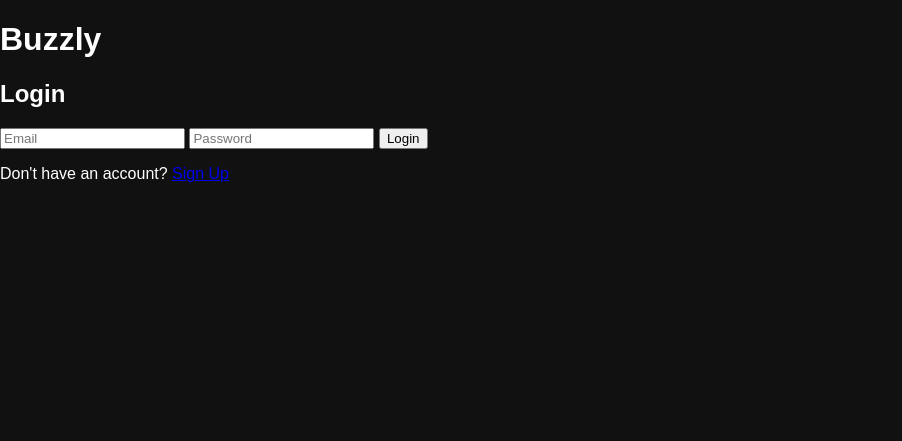
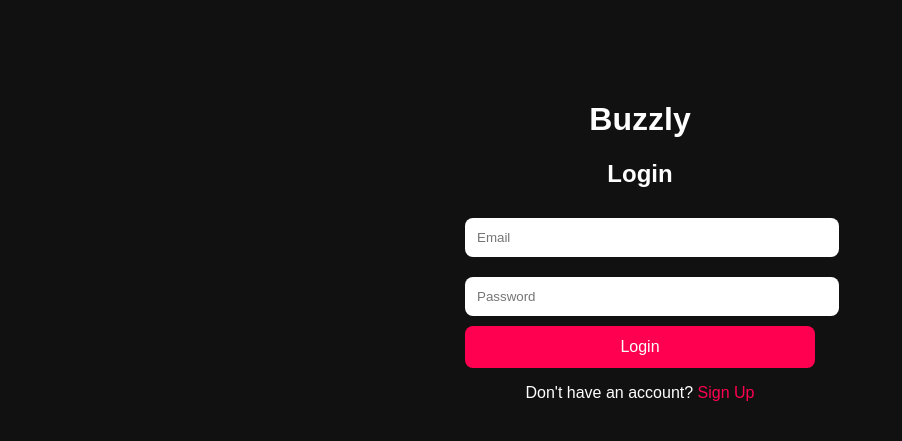
Before and after one commit to bkamauoffice-hash/Buzzly, a plain HTML site: page login.html in a window 1280 px wide. Shown: the whole page, without its empty margins (0-902 px from the left). Drawn offline with Linux system fonts and the light colour scheme.

Commit message:
Enhance styles for auth container and inputs
Added styles for authentication container and elements.

```diff
--- a/css/style.css
+++ b/css/style.css
@@ -1,4 +1,33 @@
-body{
+.auth-container{
+max-width:350px;
+margin:60px auto;
+padding:20px;
+text-align:center;
+}
+
+.auth-container input{
+width:100%;
+padding:12px;
+margin:10px 0;
+border-radius:8px;
+border:none;
+}
+
+.auth-container button{
+width:100%;
+padding:12px;
+background:#ff0050;
+color:white;
+border:none;
+border-radius:8px;
+font-size:16px;
+cursor:pointer;
+}
+
+.auth-container a{
+color:#ff0050;
+text-decoration:none;
+}body{
 margin:0;
 font-family:Arial,sans-serif;
 background:#111;
```
